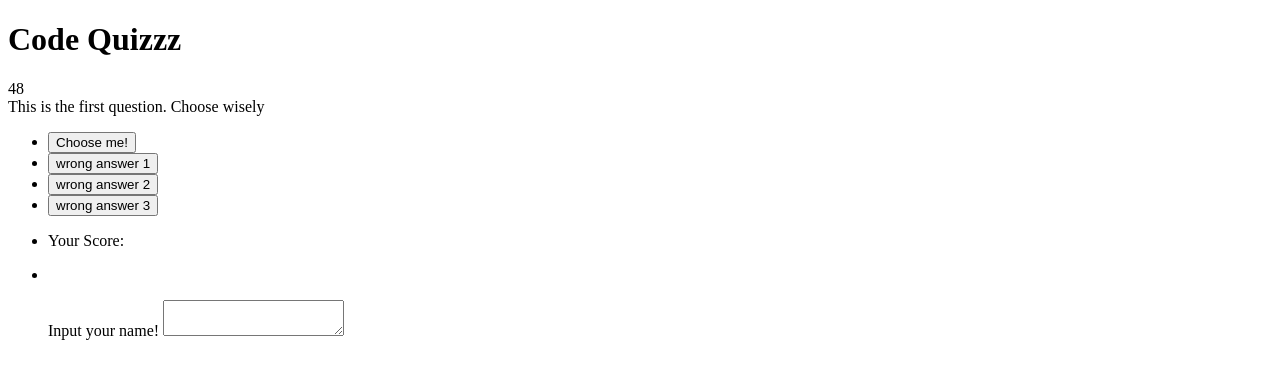
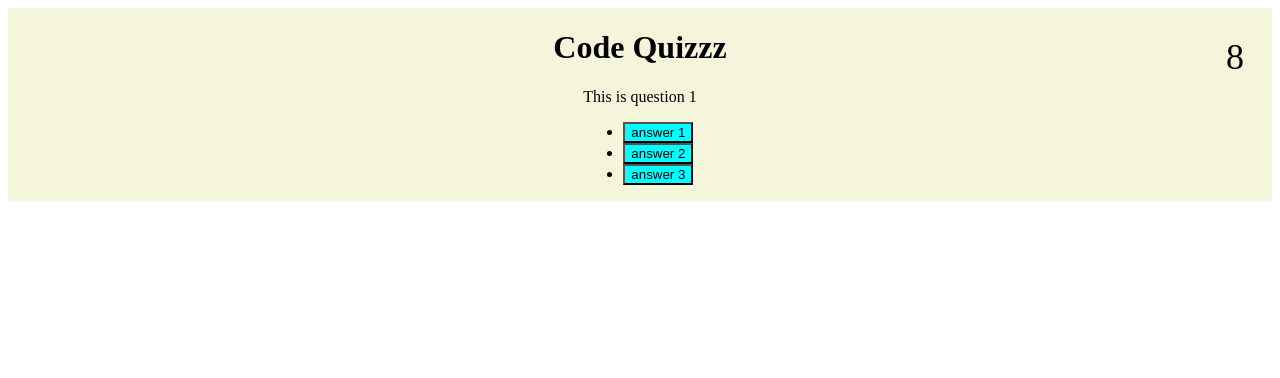
Before and after one commit to chicken1991/code-quiz, a plain HTML site: page index.html in a window 1280 px wide. Both pictures are taken after a click on the button "Start Quiz". Drawn offline with Linux system fonts and the light colour scheme.

Commit message:
it functions a bit

```diff
--- a/assets/css/style.css
+++ b/assets/css/style.css
@@ -0,0 +1,23 @@
+
+header {
+    display:flex;
+    justify-content: center;
+    background-color:beige;
+}
+
+main {
+    display:flex;
+    justify-content: center;
+    background-color:beige;
+}
+
+#timer {
+    position:fixed;
+    top:1em;
+    right:1em;
+    font-size: 36px;
+}
+
+button {
+    background-color:aqua;
+}
--- a/assets/js/script.js
+++ b/assets/js/script.js
@@ -1,16 +1,19 @@
 var timerEl = document.querySelector("#timer");
 var startButton = document.querySelector("#startbtn");
-var quiz = document.querySelector("#quiz")
-var scoreEl = document.querySelector("#score")
+var quiz = document.querySelector("#quiz");
+var stats = document.querySelector("#gameOver");
+var scoreEl = document.querySelector("#score");
 var userName = document.querySelector("#userName");
-var question = document.querySelector("#question");
-var answer1 = document.getElementById("#btn1");
-var answer2 = document.getElementById("#btn2");
-var answer3 = document.getElementById("#btn3");
-var answer4 = document.getElementById("#btn4");
+var displayQuestion = document.querySelector("#question");
+var displayedAnswers = document.querySelector("#answers");
+// var answerLi = document.createElement("li");
+// var answerBtn = document.createElement("button");
 
-var score;
-var timerCount = 50;
+
+var qObj;
+
+var score = 0;
+var timerCount = 10;
 var timer;
 var wrongAnswer;
 var rightAnswer;
@@ -20,7 +23,10 @@ var allAnswered;
 function init(){
     score = 0;
     quiz.setAttribute("style", "display:none");
+    stats.setAttribute("style", "display:none");
+    timerEl.setAttribute("style", "display:none");
 }
+init();
 
 
 //create startTimer to begin game - hide start timer
@@ -30,7 +36,8 @@ function startGame() {
     startButton.setAttribute("style", "display:none;");
     //make appear quiz
     quiz.setAttribute("style", "display:block");
-
+    //make timer disappear
+    timerEl.setAttribute("style", "display:block");
 
     // Sets timer
     timer = setInterval(function() {
@@ -45,20 +52,22 @@ function startGame() {
           }
         }
         // Tests if time has run out
-        if (timerCount === 0) {
+        if (timerCount === 0 || questionNumber <= 0) {
           // Clears interval
           clearInterval(timer);
           gameOver(); //what do? store score and assign to user input name
+
         }
         console.log(timerCount);
       }, 1000);
-      currentQuestion();
-
+      nextQuestion();
 }
 
-init();
+// init();
+
 
 startButton.addEventListener("click", startGame);
+
 
 //storeScore() stores the user's score in local storage ================= TO DO
 
@@ -68,71 +77,88 @@ startButton.addEventListener("click", startGame);
 
 // ================= Object definitions ==========================
 
-var qObj1 = {
-  theQuestion: "This is the first question. Choose wisely",
-  rightAnswer: "Choose me!",
-  wrongAnswer1: "wrong answer 1",
-  wrongAnswer2: "wrong answer 2",
-  wrongAnswer3: "wrong answer 3"
-}
-console.log(qObj1);
-
-var qObj2 = {
-  theQuestion: "This is the second question. Choose wisely",
-  rightAnswer: "whatever",
-  wrongAnswer1: "wrong answer 1",
-  wrongAnswer2: "wrong answer 2",
-  wrongAnswer3: "wrong answer 3"
+var obj1 = {
+  theQuestion: "This is question 1",
+  objAnswers: [
+    "answer 1",
+    "answer 2",
+    "answer 3"
+  ],
+  correct: "answer 1"
 }
 
-var qObj3 = {
-  theQuestion: "This is the third question. Choose wisely",
-  rightAnswer: "whatever",
-  wrongAnswer1: "wrong answer 1",
-  wrongAnswer2: "wrong answer 2",
-  wrongAnswer3: "wrong answer 3"
+var obj2 = {
+  theQuestion: "This is question 2",
+  objAnswers: [
+    "answer 1",
+    "answer 2",
+    "answer 3"
+  ],
+  correct: "answer 2"
 }
 
-var qObj4 = {
-  theQuestion: "This is the fourth question. Choose wisely",
-  rightAnswer: "whatever",
-  wrongAnswer1: "wrong answer 1",
-  wrongAnswer2: "wrong answer 2",
-  wrongAnswer3: "wrong answer 3"
+var obj3 = {
+  theQuestion: "This is question 3",
+  objAnswers: [
+    "answer 1",
+    "answer 2",
+    "answer 3"
+  ],
+  correct: "answer 3"
 }
 
-// array for the objects
-var objArray = [qObj1, qObj2, qObj3, qObj4];
-var btnClicker = document.querySelector(".butt");
+var objArray = [obj1, obj2, obj3]
+var objIndex = 0
+var questionNumber = objArray.length;
 
-function currentQuestion(){
-  for (var i = 0; i < 1; i++){
+function nextQuestion(){
+    qObj = objArray[objIndex].theQuestion;
+    //display the question
+    displayQuestion.textContent = qObj;
 
-    // For question objArray[i] display the question and the answers
-    question.textContent = objArray[i].theQuestion;
-    answer1.textContent = objArray[i].rightAnswer;
-    answer2.textContent = objArray[i].wrongAnswer1;
-    answer3.textContent = objArray[i].wrongAnswer2;
-    answer4.textContent = objArray[i].wrongAnswer3;
-    // display each button thing for the li stuff and things
-    // debugger;
-    //display objArray[i] until an answer is selected
-    btnClicker.addEventListener("click", function() {
-        if (objArray[i].rightAnswer){
-            console.log("Right");
-            score = score + (100/objArray.length);
-        } else if (!objArray[i].rightAnswer){
-            console.log("WRONNNGGG");
-            timercount -= 10;
+    //Create answer buttons from each possible answer in the obj
+        function renderAnswers() {
+          //if any answers are available at this time, remove them
+          for(var x = 0; x < objArray[objIndex].objAnswers.length; x++){
+            var answerLi = document.createElement("li");
+            var answerBtn = document.createElement("button");
+            displayedAnswers.appendChild(answerLi);
+            answerLi.appendChild(answerBtn);
+            answerBtn.textContent = objArray[objIndex].objAnswers[x];
+            answerBtn.addEventListener("click", checkAnswers);          }
         }
-    });
-
-
-}
+    renderAnswers();
+    console.log(objIndex);
 }
 
+// function renderAnswers() {
+//   displayQuestion.appendChild(answerBtn);
+//   answerBtn.textContent =
+// }
+
+//checks if answer is correct or not. Either way, modify score, clear buttons, then load new question
+function checkAnswers(event){
+  console.log(event.target.innerText);
+  if (event.target.innerText === objArray[objIndex].correct){
+    console.log("correct!");
+    score += 10;
+    objIndex++;
+   } else {
+     console.log("WRONG");
+     score -= 10;
+     objIndex++;
+   }
+   displayedAnswers.textContent = "";
+   questionNumber--;
+   if(questionNumber > 0){
+     nextQuestion()
+   } else {
+     gameOver()
+   }
+}
 
 function gameOver(){
+  stats.setAttribute("style", "display:block");
   //hide quiz
   quiz.setAttribute("style", "display:none");
   //display Quiz Over or something
@@ -147,28 +173,3 @@ function gameOver(){
 function renderScores(){
   //display all user scores in some text box or smthng
 }
-
-// function currentQuestion(){
-  //put the question text in #question
-  //randomize the order of answers in a new array?
-  //display each answer in the array
-  //add eventlistener to all buttons
-  // if (answer == correct)
-  //  increase score
-  //  next question
-  // else
-  //  reduce time
-  //  next question
-
-  // return gameOver=True
-
-// init();
-//   startButton();
-//     startTimer();
-//         currentQuestion();
-//             if right, move on
-//             else subract time and move on
-//         endTimer();
-//     receiveInput();
-// displayScore()
-// }
--- a/index.html
+++ b/index.html
@@ -35,21 +35,20 @@
         <!-- Quiz area - default to display:none, then appears once start button is pressed -->
         <div id="quiz">
             <div id="question">Hardcoded question</div>
-            <ul>
-                <li><button type="button" id="#btn1" class="butt">first</button></li>
-                <li><button type="button" id="#btn2" class="butt">second</button></li>
-                <li><button type="button" id="#btn3" class="butt">third</button></li>
-                <li><button type="button" id="#btn4" class="butt">fourth</button></li>
+            <ul id="answers">
             </ul>
         </div>
         <!-- Show score -->
-        <ul>
-            <li>Your Score:</li>
-            <li id="score"><p></p></li>
-            <label for="userName">Input your name!</label>
-            <textarea id="userName" name="userName"></textarea>
-        </ul>
-
+        <div id="gameOver">
+            <ul>
+                <li>Your Score:</li>
+                <li id="score"><p></p></li>
+            </ul>
+            <form>
+                <input placeholder="name" id="name" />
+                <button id="submit">Submit</button>
+            </form>
+        </div>
 
         <script src="./assets/js/script.js"></script>
 
```
Also changed, not shown: assets/js/script2.js (added).
